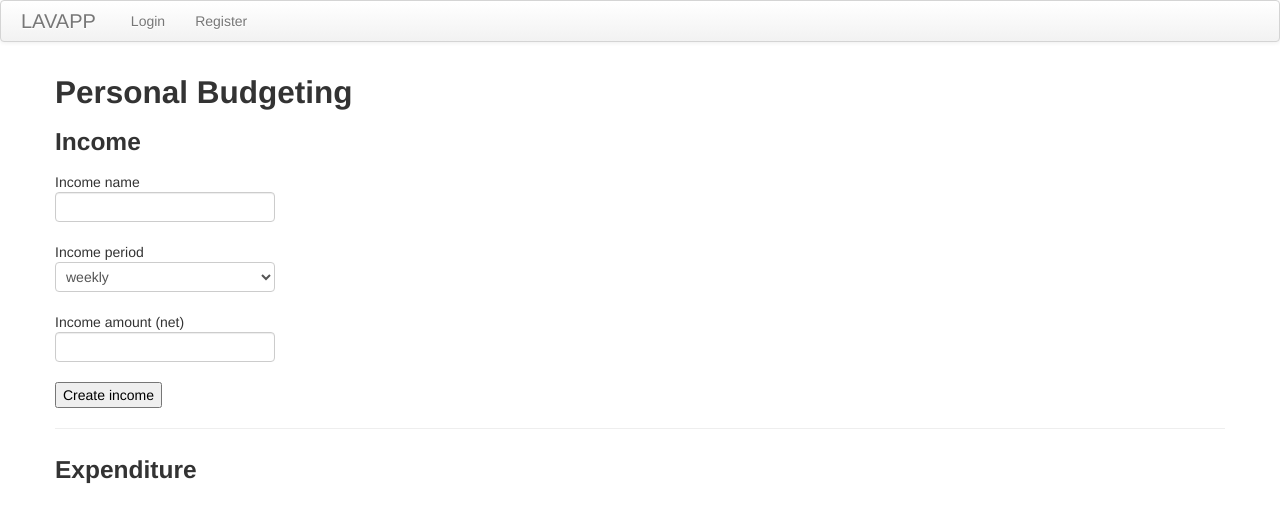
After one commit to dlavelle7/lavapp, a Flask app: page /budgeting in a window 1280 px wide. The commit adds this page. Shown: the top 523 px of the page. Run offline with Flask 2, Linux system fonts and the light colour scheme; parts of the project's set-up code (start-up, migrations or seed data) failed here and were passed over.

Commit message:
Added basic budgeting route and model.

```diff
--- a/app/__init__.py
+++ b/app/__init__.py
@@ -20,3 +20,4 @@ mail = Mail(app)
 
 from app import views, models
 admin.add_view(ModelView(models.User, db.session))
+admin.add_view(ModelView(models.MonthlyIncome, db.session))
--- a/app/forms.py
+++ b/app/forms.py
@@ -1,5 +1,6 @@
 from flask.ext.wtf import Form
-from wtforms import StringField, BooleanField, PasswordField, TextField
+from wtforms import StringField, BooleanField, PasswordField, TextField, \
+        SelectField, DecimalField, FloatField
 from wtforms.validators import DataRequired, EqualTo, Email
 
 
@@ -18,3 +19,14 @@ class RegisterForm(Form):
 
 class ForgotForm(Form):
     forgot = StringField('forgot', validators=[DataRequired(), Email()])
+
+
+class IncomeForm(Form):
+    periodic_choices = [('weekly', 'weekly'), ('monthly', 'monthly')]
+
+    name = StringField('name', validators=[DataRequired()])
+    period = SelectField('period', choices=periodic_choices)
+    # TODO: Which one?
+    #amount = DecimalField('amount', places='2', rounding=None,
+    #        validators=[DataRequired()])
+    amount = FloatField('period', validators=[DataRequired()])
--- a/app/templates/base.html
+++ b/app/templates/base.html
@@ -15,6 +15,8 @@
                     <a class="brand" href="{{url_for('index')}}">LAVAPP</a>
                     <ul class="nav">
                     {% if current_user.is_authenticated %}
+                    <li><a href="{{url_for('index')}}">Home</a></li>
+                    <li><a href="{{url_for('budgeting')}}">Budgeting</a></li>
                     <li><a href="{{url_for('logout')}}">Logout</a></li>
                     {% else %}
                     <li><a href="{{url_for('login')}}">Login</a></li>
--- /dev/null
+++ b/app/templates/budgeting.html
@@ -0,0 +1,33 @@
+{% extends "base.html" %}
+{% block content %}
+
+<h2>Personal Budgeting</h2>
+<h3>Income</h3>
+    <form action="" method="post" name="income">
+        {{form.hidden_tag()}} <!-- Implements CSRF prevention -->
+        <p>Income name
+        {% for error in form.name.errors %}
+            <span style="color: red;">[{{ error }}]</span>
+        {% endfor %}<br>
+            {{form.name}}
+        </p>
+        <p>Income period
+        {% for error in form.period.errors %}
+            <span style="color: red;">[{{ error }}]</span>
+        {% endfor %}<br>
+            {{form.period}}
+        </p>
+        <p>Income amount (net)
+        {% for error in form.amount.errors %}
+            <span style="color: red;">[{{ error }}]</span>
+        {% endfor %}<br>
+            {{form.amount}}
+        </p>
+        <p>
+            <input type="submit" value="Create income">
+        </p>
+    </form>
+<hr>
+<h3>Expenditure</h3>
+
+{% endblock %}
--- a/app/templates/forgot.html
+++ b/app/templates/forgot.html
@@ -1,8 +1,8 @@
 {% extends "base.html" %}
 {% block content %}
 
-<h1>Forgot Password</h1>
-<form action="" method="post" name="register">
+<h2>Forgot Password</h2>
+<form action="" method="post" name="forgot">
     {{form.hidden_tag()}} <!-- Implements CSRF prevention -->
     <p>Enter email
     {% for error in form.forgot.errors %}
--- a/app/templates/index.html
+++ b/app/templates/index.html
@@ -1,5 +1,5 @@
 {% extends "base.html" %}
 {% block content %}
-<h1>Home</h1>
+<h2>Home</h2>
 <p>Hi {{current_user.username}}!</p>
 {% endblock %}
--- a/app/templates/login.html
+++ b/app/templates/login.html
@@ -1,7 +1,7 @@
 {% extends "base.html" %}
 
 {% block content %}
-<h1>Sign In</h1>
+<h2>Sign In</h2>
 <form action="" method="post" name="login">
     {{form.hidden_tag()}} <!-- Implements CSRF prevention -->
     <p>Username
--- a/app/templates/register.html
+++ b/app/templates/register.html
@@ -1,6 +1,6 @@
 {% extends "base.html" %}
 {% block content %}
-<h1>Register</h1>
+<h2>Register</h2>
 <form action="" method="post" name="register">
     {{form.hidden_tag()}} <!-- Implements CSRF prevention -->
     <p>Username
--- a/app/templates/registration_email.html
+++ b/app/templates/registration_email.html
@@ -1,4 +1,4 @@
-<p>Dear {{user.username}},<p>
+<p>Dear {{user.username}},</p>
 
 <p>Thanks for registering.</p>
 
--- a/app/views.py
+++ b/app/views.py
@@ -1,8 +1,8 @@
 from app import app
 from flask import render_template, flash, redirect, g, url_for, session
-from app.forms import LoginForm, RegisterForm, ForgotForm
+from app.forms import LoginForm, RegisterForm, ForgotForm, IncomeForm
 from flask.ext.login import current_user, login_required, login_user, logout_user
-from app.models import User
+from app.models import User, MonthlyIncome
 from app import db
 from sqlalchemy.exc import IntegrityError
 from app.emails import send_registration_email
@@ -61,9 +61,29 @@ def logout():
     logout_user()
     return redirect(url_for('login'))
 
+# TODO: This does nothing yet
 @app.route('/forgot', methods=['GET', 'POST'])
 def forgot():
     form = ForgotForm()
     if form.validate_on_submit():
-        flash('{0}'.format(form.forgot.data))
+        flash('{0}'.format(form.data))
     return render_template('forgot.html', title="Forgot Password", form=form)
+
+@login_required
+@app.route('/budgeting', methods=['GET', 'POST'])
+def budgeting():
+    form = IncomeForm()
+    if form.validate_on_submit():
+        # TODO: Handle income period
+        income = MonthlyIncome(name=form.name.data, amount=form.amount.data,
+                user_id=current_user.id)
+        try:
+            db.session.add(income)
+            db.session.commit()
+        except Exception as e:
+            print e
+            db.session.rollback()
+            return render_template('budgeting.html', title="Budgeting",
+                    form=form)
+
+    return render_template('budgeting.html', title="Budgeting", form=form)
```
Also changed, not shown: app/models.py (+11 -0 lines), tests/test_income_model.py (added, +45 -0 lines), tests/test_user_model.py (+3 -2 lines).
